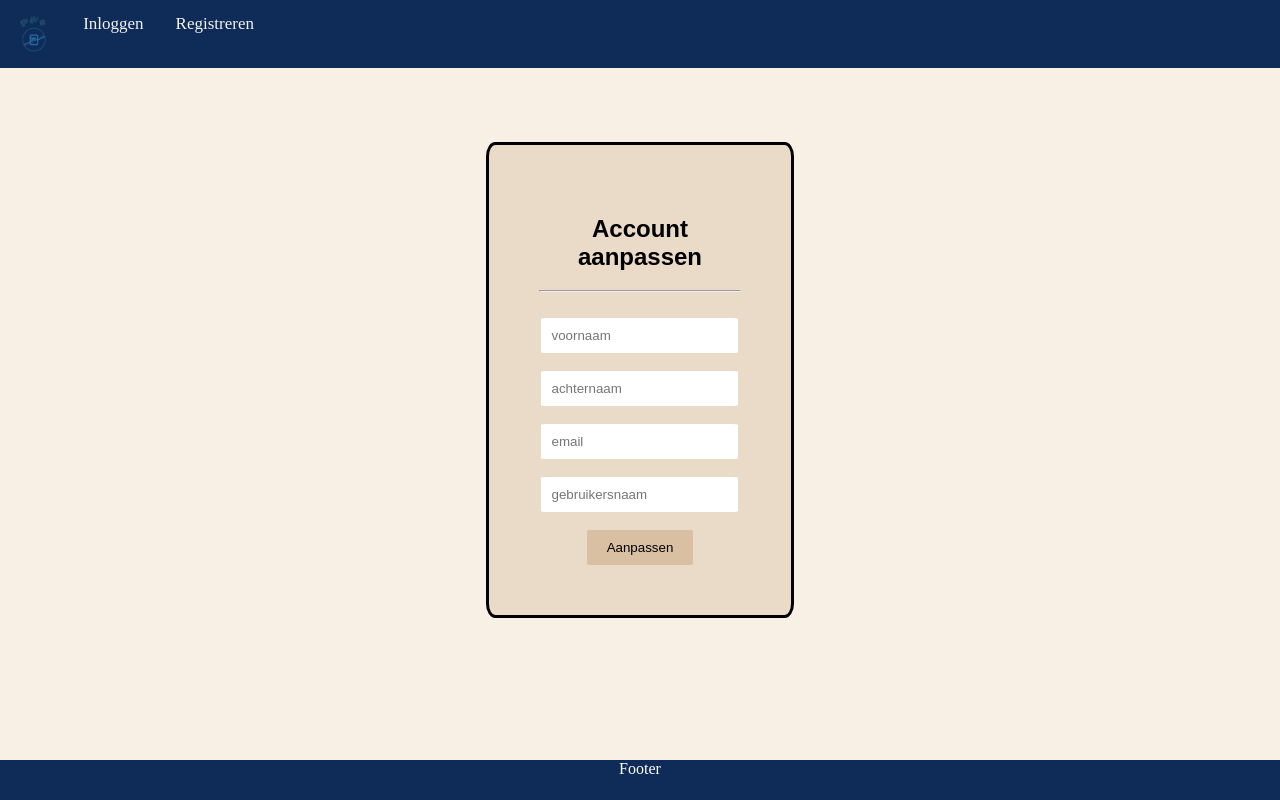
After one commit to M0ktay/ProfielPlus, a PHP site: page /views/accountedit.view.php in a window 1280 px wide. The commit adds this page. Run offline with PHP 8.4, Linux system fonts and the light colour scheme.

Commit message:
Account edit

```diff
--- /dev/null
+++ b/controllers/accountedit.php
@@ -0,0 +1,2 @@
+<?php
+require '../views/accountedit.view.php';
--- /dev/null
+++ b/views/accountedit.view.php
@@ -0,0 +1,150 @@
+<?php
+    session_start();
+    require '../controllers/dbconnectie.php';
+
+    if (isset($_SESSION['gebruiker_id'])) {
+        $user_id = $_SESSION['gebruiker_id'];
+
+        $stmt = $conn->prepare("SELECT * FROM gebruikers WHERE id = ?");
+        $stmt->execute([$user_id]);
+        $gebruiker = $stmt->fetch(PDO::FETCH_ASSOC);
+
+        if ($gebruiker) {
+            $voornaam = $gebruiker['voornaam'];
+            $achternaam = $gebruiker['achternaam'];
+            $email = $gebruiker['email'];
+            $gebruikersnaam = $gebruiker['gebruikersnaam'];
+
+        }
+    }
+
+
+
+    if(isset($_POST['aanpassen'])){
+        if($_POST['voornaam'] != "" || $_POST['achternaam'] != "" || $_POST['email'] != "" || $_POST['gebruikersnaam'] != "" ){
+            try{
+                $voornaam = $_POST['voornaam'];
+                $achternaam = $_POST['achternaam'];
+                $email = $_POST['email'];
+                $gebruikersnaam = $_POST['gebruikersnaam'];
+
+                // Replace 'gebruiker_id_column_name' with the correct column name for the user ID
+                $stmt = $conn->prepare("UPDATE gebruikers SET voornaam = ?, achternaam = ?, email = ?, gebruikersnaam = ? WHERE id = ?");
+                $stmt->bindValue(1, $voornaam);
+                $stmt->bindValue(2, $achternaam);
+                $stmt->bindValue(3, $email);
+                $stmt->bindValue(4, $gebruikersnaam);
+                $stmt->bindValue(5, $user_id);
+                $stmt->execute();
+
+                $_SESSION['message'] = array("text" => "Gebruiker aangepast", "alert" => "info");
+                header("Location: ../index.php");
+                exit();
+            } catch (PDOException $e) {
+                echo $e->getMessage();
+            }
+        } else {
+            echo "<script>alert('Vul graag alle velden in')</script>";
+        }
+
+    }
+
+
+?>
+
+<html>
+<head>
+    <style>
+
+        h1 {
+            font-family: Arial, Helvetica, sans-serif;
+        }
+
+        label {
+            font-family: Arial, Helvetica, sans-serif;
+        }
+
+        input[type="submit"] {
+            background-color: #DAC0A3;
+            border: 0;
+            border-radius: 3%;
+            padding: 10px 20px;
+            cursor: pointer;
+        }
+
+        input[type="text"] {
+            background-color: white;
+            border: solid black 5px;
+            border: 0;
+            padding: 10px 10px;
+            border-radius: 3%;
+        }
+
+        input[type="password"] {
+            background-color: white;
+            border: solid black 5px;
+            border: 0;
+            padding: 10px 10px;
+            border-radius: 3%;
+        }
+
+        input[type="email"] {
+            background-color: white;
+            border: solid black 5px;
+            border: 0;
+            padding: 10px 10px;
+            border-radius: 3%;
+        }
+
+        #container {
+            display: flex;
+            justify-content: center;
+            align-items: center;
+            height: 75vh;
+            margin: 0;
+        }
+        #box {
+            background-color: #EADBC8;
+            padding: 50px;
+            width: 16%;
+            border-radius: 3%;
+            border: black solid 3px;
+            text-align: center;
+        }
+
+        .footer{
+            position: fixed;
+            left: 0;
+            bottom: 0;
+        }
+
+        #checkboxText {
+            font-size: 15px;
+        }
+
+    </style>
+</head>
+<body>
+<?php
+require 'partials/nav.php';
+require 'partials/footer.php';
+?>
+<main>
+    <form method="post">
+    <br/><br/><br/><br/>
+    <div id="container">
+    <section id='box'>
+        <h1>Account aanpassen</h1><hr><br>
+        <input type='text' placeholder="voornaam" value="<?php echo isset($voornaam) ? $voornaam : ''; ?>" name='voornaam'><br><br>
+        <input type='text' placeholder="achternaam" value="<?php echo isset($achternaam) ? $achternaam : ''; ?>" name='achternaam'><br><br>
+        <input type='email' placeholder="email" value="<?php echo isset($email) ? $email : ''; ?>" name='email'><br><br>
+        <input type='text' placeholder="gebruikersnaam" value="<?php echo isset($gebruikersnaam) ? $gebruikersnaam : ''; ?>" name='gebruikersnaam'><br><br>
+
+        <input type="submit" name="aanpassen" value="Aanpassen" >
+    </section>
+    </form>
+    </container>
+</main>
+
+</body>
+</html>
--- a/views/style/profiel.style.css
+++ b/views/style/profiel.style.css
@@ -74,6 +74,7 @@ text-align: center;
 }
 .hrBlue{
     border: 1px solid #0F2C59;
+
 }
 .Afgerond{
 width: 50%;
@@ -189,6 +190,9 @@ tr:nth-child(even) {
     cursor: pointer;
     color: black;
     text-decoration: none;
+    float: right;
+    margin-top: -3%;
+    position: relative;
 }
 /* width */
 ::-webkit-scrollbar {
```
